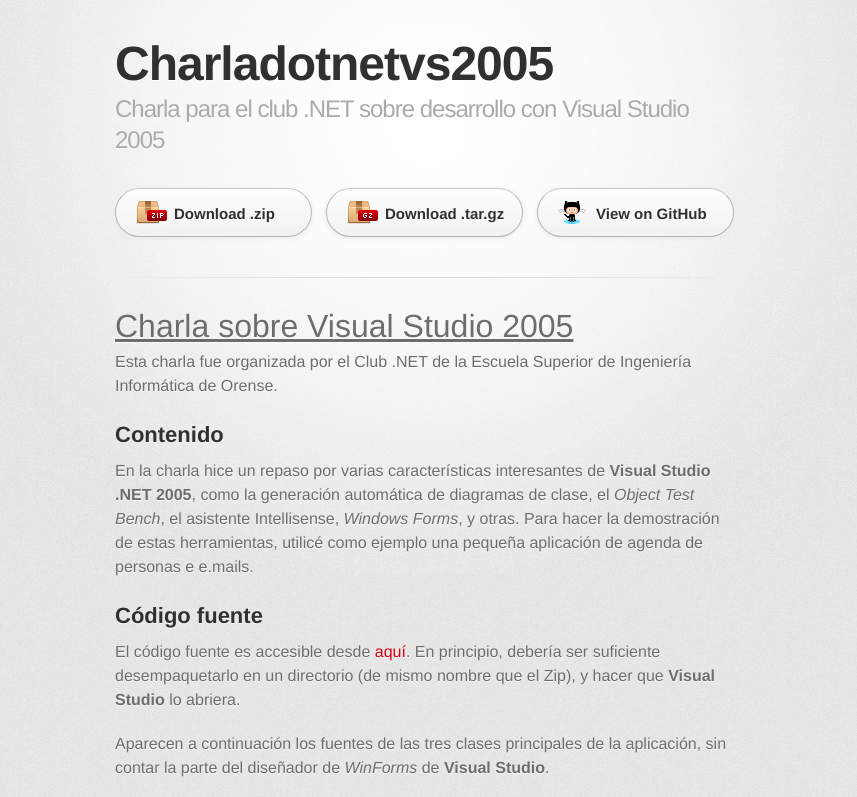
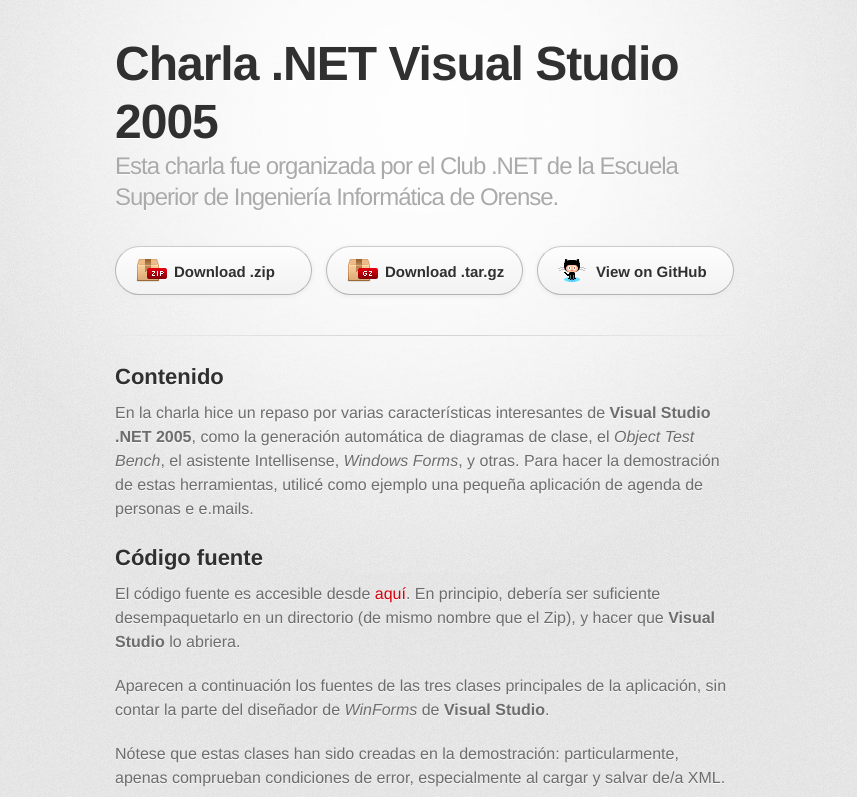
Before and after one commit to Baltasarq/charladotnetvs2005, a plain HTML site: page index.html in a window 1280 px wide. Shown: the top 797 px of the page, without its empty margins (215-1072 px from the left). Drawn offline with Linux system fonts and the light colour scheme; a web font is replaced by a local one.

Commit message:
Update index.html

```diff
--- a/index.html
+++ b/index.html
@@ -18,8 +18,9 @@
       <div class="inner">
 
         <header>
-          <h1>Charladotnetvs2005</h1>
-          <h2>Charla para el club .NET sobre desarrollo con Visual Studio 2005</h2>
+          <h1>Charla .NET Visual Studio 2005</h1>
+          <h2>Esta charla fue organizada por el Club .NET de la Escuela Superior de
+Ingenier&iacute;a Inform&aacute;tica de Orense.</h2>
         </header>
 
         <section id="downloads" class="clearfix">
@@ -32,13 +33,6 @@
 
         <section id="main_content">
           <h1>
-<h1 style="text-decoration: underline;">Charla sobre Visual Studio 2005</h1>
-
-<p>
-Esta charla fue organizada por el Club .NET de la Escuela Superior de
-Ingenier&iacute;a Inform&aacute;tica de Orense.
-</p>
-
 <h2>Contenido</h2>
 
 <p>En la charla hice un repaso por varias
```
